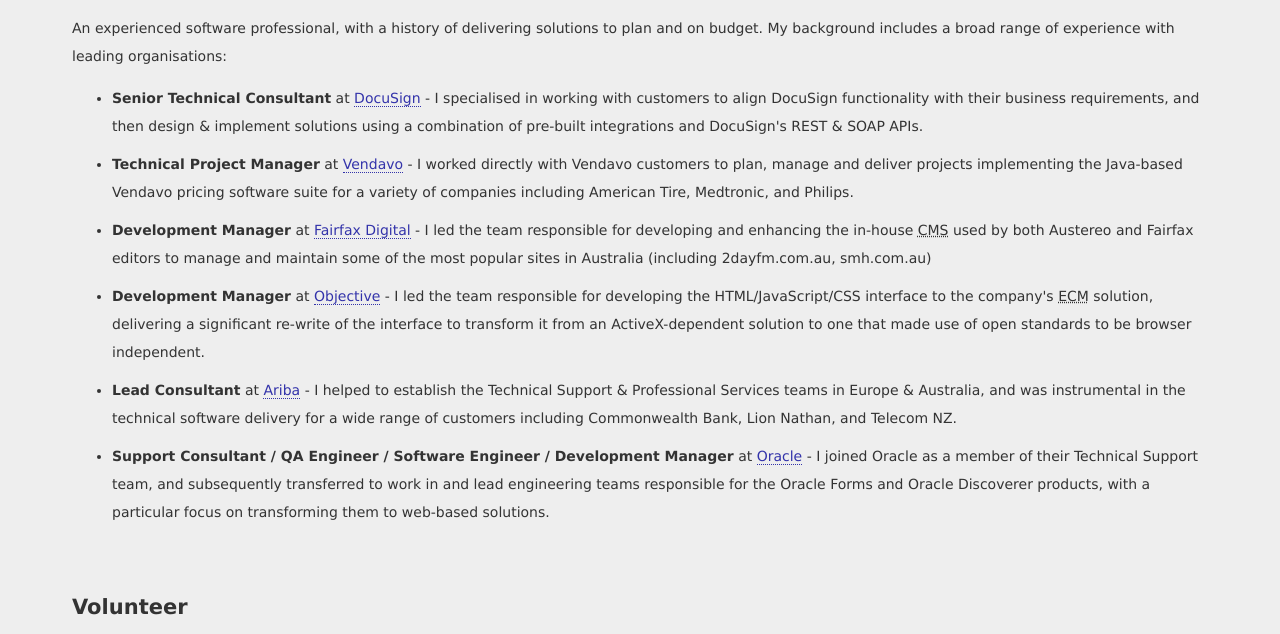
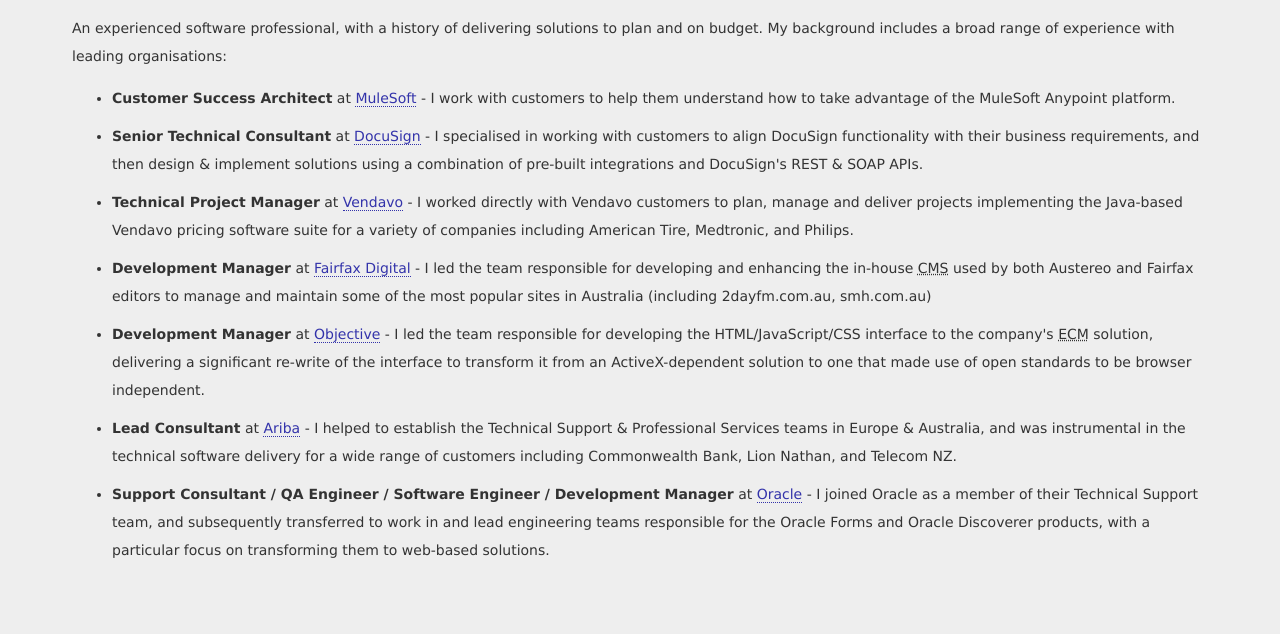
Before and after one commit to cajhughes/cajhughes.github.io, a plain HTML site: page index.html in a window 1280 px wide. Shown: the part 155-789 px from the top of the page. Drawn offline with Linux system fonts and the light colour scheme.

Commit message:
Update index.html

```diff
--- a/index.html
+++ b/index.html
@@ -19,6 +19,7 @@
 		<h2>Work</h2>
         <p>An experienced software professional, with a history of delivering solutions to plan and on budget. My background includes a broad range of experience with leading organisations:</p>
         <ul>
+			<li><strong>Customer Success Architect</strong> at <a href="https://www.mulesoft.com">MuleSoft</a> - I work with customers to help them understand how to take advantage of the MuleSoft Anypoint platform.</li>
             <li><strong>Senior Technical Consultant</strong> at <a href="https://www.docusign.com/">DocuSign</a> - I specialised in working with customers to align DocuSign functionality with their business requirements, and then design &amp; implement solutions using a combination of pre-built integrations and DocuSign's REST &amp; SOAP APIs.</li>
             <li><strong>Technical Project Manager</strong> at <a href="https://www.vendavo.com/">Vendavo</a> - I worked directly with Vendavo customers to plan, manage and deliver projects implementing the Java-based Vendavo pricing software suite for a variety of companies including American Tire, Medtronic, and Philips.</li>
             <li><strong>Development Manager</strong> at <a href="https://www.fairfaxmedia.com.au/">Fairfax Digital</a> - I led the team responsible for developing and enhancing the in-house <abbr title="Content Management System">CMS</abbr> used by both Austereo and Fairfax editors to manage and maintain some of the most popular sites in Australia (including 2dayfm.com.au, smh.com.au)</li>
```
